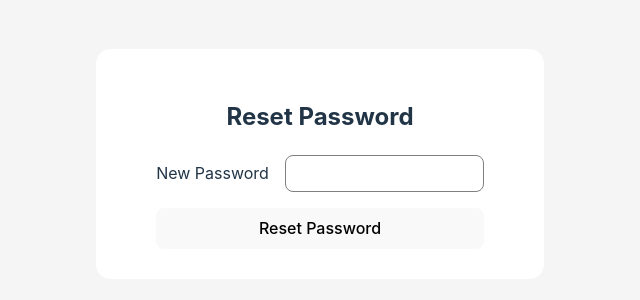
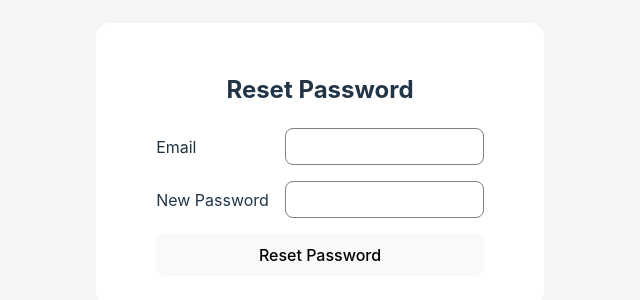
Before and after one commit to Melissa-Shao/Beepo-AI-Phone-Agent-API, a React (Vite) app in the folder frontend/: page /reset-password in a window 1280 px wide. Shown: the part 236-536 px from the top of the page, without its empty margins (320-960 px from the left). Built offline with nearby package versions, Linux system fonts and the light colour scheme.

Commit message:
Hash reset tokens

```diff
--- a/frontend/src/pages/ResetPassword.jsx
+++ b/frontend/src/pages/ResetPassword.jsx
@@ -4,6 +4,7 @@ import { STRINGS } from "../constants/strings";
 import "../styles/style.css";
 
 export default function ResetPassword() {
+  const [email, setEmail] = useState('')
   const [newPassword, setNewPassword] = useState('');
   const [message, setMessage] = useState('');
   const [searchParams] = useSearchParams();
@@ -15,7 +16,7 @@ export default function ResetPassword() {
     const response = await fetch(`${import.meta.env.VITE_API_URL}/auth/reset-password`, {
       method: 'POST',
       headers: { 'Content-Type': 'application/json' },
-      body: JSON.stringify({ token, newPassword }),
+      body: JSON.stringify({ token, email, newPassword }),
     });
     const data = await response.json();
     setMessage(data.message);
@@ -30,6 +31,15 @@ export default function ResetPassword() {
       {message && <p>{message}</p>}
       <form onSubmit={handleSubmit}>
         <div className="input-field">
+          <label>{STRINGS.email}</label>
+          <input
+            type="email"
+            value={email}
+            onChange={(e) => setEmail(e.target.value)}
+            required
+          />
+        </div>
+        <div className="input-field">
           <label>{STRINGS.newPassword}</label>
           <input
             type="password"
```
Also changed, not shown: 1 other file (tests, documents, lock files or other folders).
